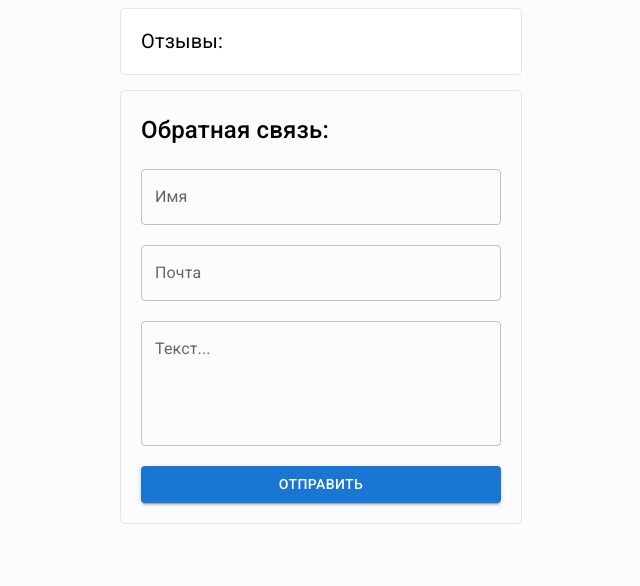
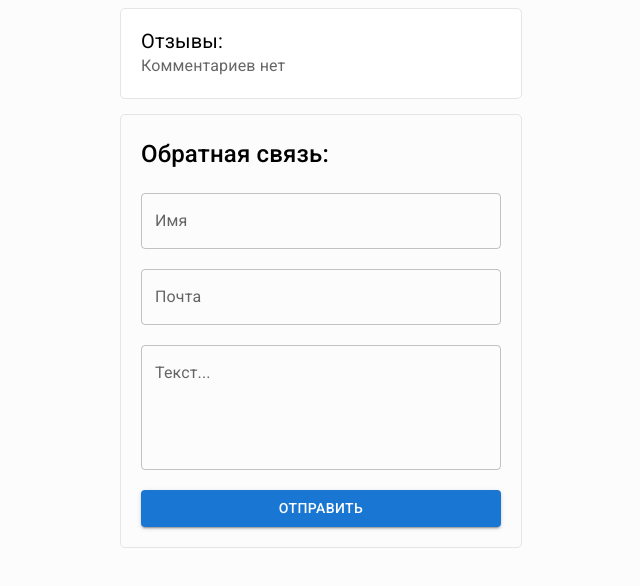
Before and after one commit to vladyslav-soltanovskyi/home-work-1, a React (Create React App) app: page / in a window 1280 px wide. Shown: the top 586 px of the page, without its empty margins (322-962 px from the left). Built offline with nearby package versions, Linux system fonts and the light colour scheme.

Commit message:
забыл добавить

```diff
--- a/src/tutorial-6/components/Comments.jsx
+++ b/src/tutorial-6/components/Comments.jsx
@@ -7,6 +7,8 @@ export default function Comments({ comments, removeComment }) {
     <List className="comments">
         <Typography variant="h4" component="h4" sx={{ fontSize: 20 }}>Отзывы:</Typography>
         {
+            comments.length
+            ?
             comments.map(comment => (
             <ListItem
                 className="comment"
@@ -33,7 +35,7 @@ export default function Comments({ comments, removeComment }) {
                     } />
             </ListItem>
             ))
-        }
+        : <Typography component="span" className="comment-date">Комментариев нет</Typography>}
     </List>
   );
 }
```
